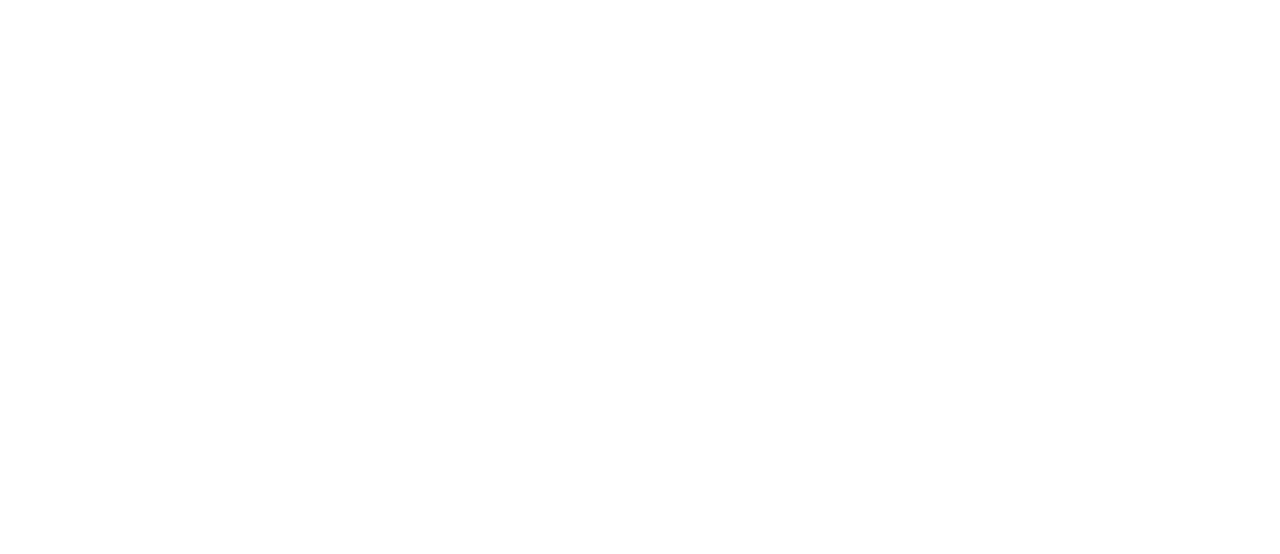
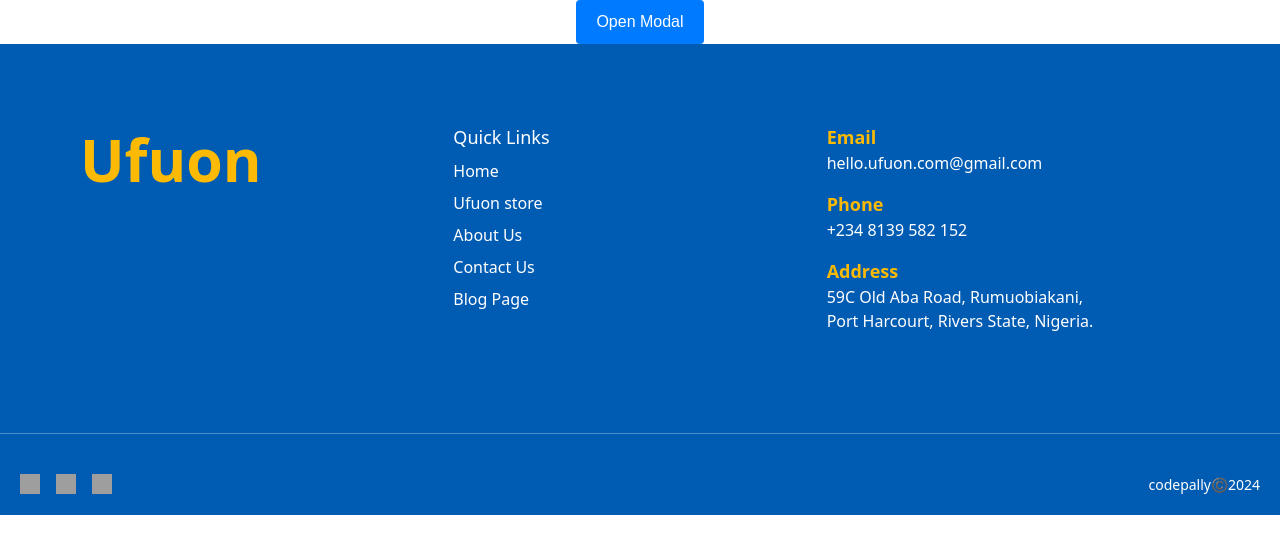
Before and after one commit to Debs-D/Ufuone, a React (Vite) app: page /modal-example in a window 1280 px wide. Before the commit this address had no page. Shown: the top 554 px of the page. Built offline with nearby package versions, Linux system fonts and the light colour scheme; grey boxes are pictures that could not be loaded.

Commit message:
fix on build page

```diff
--- a/src/App.css
+++ b/src/App.css
@@ -35,6 +35,15 @@
   display: none !important;
 }
 
+.slick-list {
+  overflow: hidden !important; /* Ensures hidden slides don't peek */
+}
+
+.slick-track {
+  display: flex !important;
+  gap: 0 !important; /* Remove extra gaps */
+}
+
 /* Default text size for larger screens */
 .nav-font {
   font-size: 49.04px;
--- a/src/App.jsx
+++ b/src/App.jsx
@@ -12,30 +12,31 @@
 import Footer from "./components/Footer";
 import Management from "./components/Management";
 import ManagementHero from "./components/ManagementHero";
-//import Package from "./components/Package";
+// import Package from "./components/Package";
 import Key from "./components/Key";
 import Gain from "./components/Gain";
+import Build from "./components/Build";
 
 // Import css files
 import "slick-carousel/slick/slick.css";
 import "slick-carousel/slick/slick-theme.css";
 import "./App.css";
+import ModalExample from "./components/ModalExample";
 
 const App = () => {
   return (
     <Router>
+      <div>
+        {/* Routes */}
         <Routes>
           {/* Main Project */}
           <Route
             path="/"
             element={
-            <div>
-              <div className="space-y-3">
+              <>
                 <Navbar />
                 <Header />
                 <Hero />
-              </div>
-              <div className="">
                 <About />
                 <SectionStudy />
                 <Feature />
@@ -43,9 +44,7 @@
                 <BookLayout />
                 <Skills />
                 <Review />
-              </div>
-              <Footer />
-            </div>
+              </>
             }
           />
 
@@ -53,19 +52,26 @@
           <Route
             path="/branch"
             element={
-            <div>
+              <>
                 <Management />
                 <ManagementHero />
                 <About />
-
-              {/*<Package />*/}
+                {/* <Package /> */}
                 <Key />
                 <Gain />
+              </>
+            }
+          />
+
+          {/* Build Page */}
+          <Route path="/build" element={<Build />} />
+
+          {/* Modal Example Page */}
+          <Route path="/modal-example" element={<ModalExample />} />
+        </Routes>
+
         <Footer />
       </div>
-          }
-        />
-      </Routes>
     </Router>
   );
 };
--- /dev/null
+++ b/src/components/Build.jsx
@@ -0,0 +1,27 @@
+import ModalExample from "./ModalExample";
+
+const Build = () => {
+  return (
+    <div className="min-h-screen w-full bg-gradient-to-br from-blue-400 via-blue-300 to-orange-500 p-8 flex flex-col justify-start items-center">
+      <div className="flex items-center gap-16">
+        <img
+          src="https://s3-alpha-sig.figma.com/img/1dab/4b11/c1ed7785121b6aa885d763c0940f7bbf?Expires=1734307200&Key-Pair-Id=APKAQ4GOSFWCVNEHN3O4&Signature=WDoqHKib8RSY8BToKEJLMWDYz4d9oYNszUnFWAAUosiDbu09ACV24Yos6lVJnKalYa1Z7VagXqJLzZWuKm-roMP2BN4Ac1yDTcEiPhyJPP6vVZCyJysz6RvveUMnPi-u~hSH7QApFkxLyipe~TtyjeN7sjWvxHJzU8aXFIHd6MeNGkQQjn4oNgR7GEwF44ECoTyim1zmjtt-hUJBuWJDhcx1LFiQePrlVdtZZmflTPn6yUKxuFWOwpG7iDjzOd4JLolpVakLdLSOXlBL0-fEL4t9yvdbqC6oLA5dWOk5VjW2DSnvrj3jOmE4n5YCaWhyaFp7HJKFi08GljYdeCGTxQ__"
+          alt="image"
+          className="w-60 h-"
+        />
+
+        <div className="flex gap-6">
+          <button className="w-40 py-4 bg-orange-600 text-white text-lg font-bold rounded-lg shadow-lg hover:bg-orange-500 hover:scale-105 transition-transform duration-300">
+            Low Level Project
+          </button>
+          <button className="w-40 py-4 bg-orange-600 text-white text-lg font-bold rounded-lg shadow-lg hover:bg-orange-500 hover:scale-105 transition-transform duration-300">
+            High Level Project
+          </button>
+        </div>
+      </div>
+      <ModalExample />
+    </div>
+  );
+};
+
+export default Build;
--- /dev/null
+++ b/src/components/ModalExample.jsx
@@ -0,0 +1,37 @@
+import { Component } from "react";
+import "react-responsive-modal/styles.css";
+import { Modal } from "react-responsive-modal";
+
+class ModalExample extends Component {
+  state = { open: false };
+
+  onOpenModal = () => this.setState({ open: true });
+  onCloseModal = () => this.setState({ open: false });
+
+  render() {
+    return (
+      <div style={{ fontFamily: "sans-serif", textAlign: "center" }}>
+        <button
+          onClick={this.onOpenModal}
+          style={{
+            padding: "10px 20px",
+            fontSize: "16px",
+            backgroundColor: "#007bff",
+            color: "white",
+            border: "none",
+            borderRadius: "4px",
+            cursor: "pointer",
+          }}
+        >
+          Open Modal
+        </button>
+        <Modal open={this.state.open} onClose={this.onCloseModal} center>
+          <h2>Simple Centered Modal</h2>
+          <p>Do you want to learn and build your own project?</p>
+        </Modal>
+      </div>
+    );
+  }
+}
+
+export default ModalExample;
--- a/src/components/Navbar.jsx
+++ b/src/components/Navbar.jsx
@@ -1,5 +1,6 @@
-import btn from "../assets/images/Sign Up button@2x.svg";
 import Slider from "react-slick";
+import click from "../assets/images/Vector (2).svg";
+import { Link } from "react-router-dom";
 
 const settings = {
   dots: false,
@@ -78,8 +79,11 @@
           ))}
         </Slider>
       </div>
-      <div className="w-20">
-        <img src={btn} alt="join" className="cursor-pointer" />
+      <div className="w-auto py-2 px-4 bg-[#fe0804] flex items-center gap-3 text-white rounded-lg text-[18px] font-semibold hover:bg-[#e00703] hover:scale-105 transition-transform duration-300">
+        <img src={click} alt="img" className="w-6 h-6 object-contain" />
+        <Link to="/build" className="text-lg">
+          Build
+        </Link>
       </div>
     </nav>
   );
```
Also changed, not shown: package.json (+5 -4 lines), src/assets/images/Vector (2).svg (added), 1 other file (tests, documents, lock files or other folders). Lines whose indentation alone changed are shown as unchanged.
